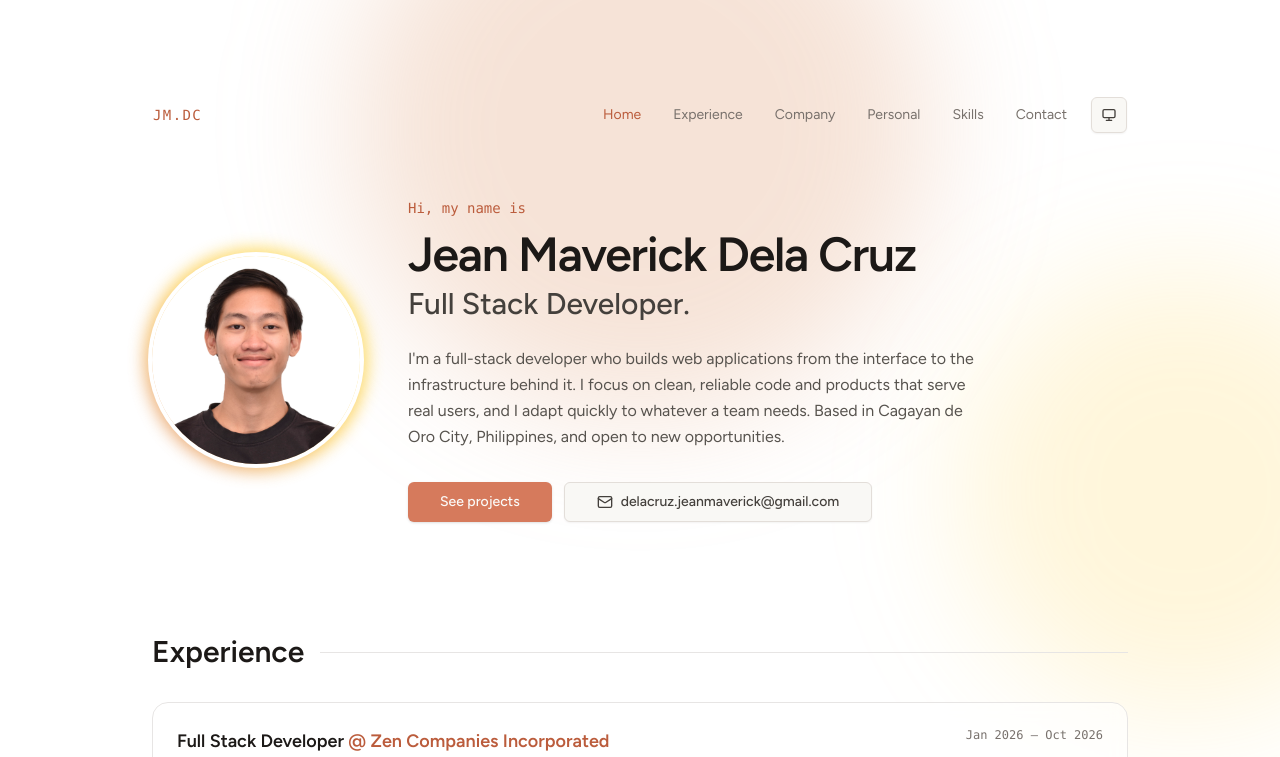
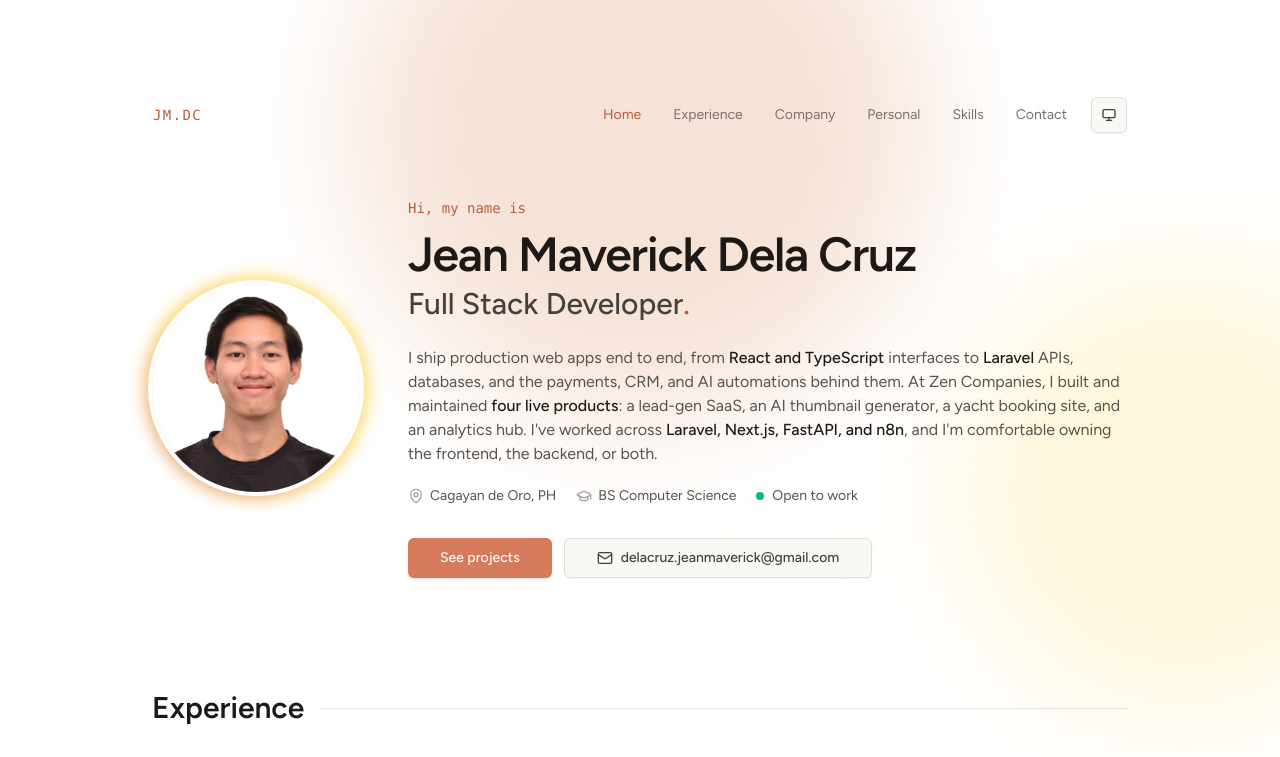
Before and after one commit to mabeyy/devhub, a Laravel app: page / in a window 1280 px wide. Shown: the top 757 px of the page. Run offline with Laravel 12, Linux system fonts and the light colour scheme; style sheets or scripts are compiled from the project's sources; some libraries are stand-ins or nearby versions.

Commit message:
feat(portfolio): rewrite hero intro and add availability details

```diff
--- a/resources/js/components/portfolio/sections/hero-section.tsx
+++ b/resources/js/components/portfolio/sections/hero-section.tsx
@@ -1,6 +1,15 @@
 import { HeroPhoto } from '@/components/portfolio/parts';
 import { Button } from '@/components/ui/button';
-import { Mail } from 'lucide-react';
+import { GraduationCap, Mail, MapPin } from 'lucide-react';
+import type { ReactNode } from 'react';
+
+function Highlight({ children }: { children: ReactNode }) {
+    return (
+        <span className="font-medium text-stone-900 dark:text-stone-100">
+            {children}
+        </span>
+    );
+}
 
 export function HeroSection() {
     return (
@@ -17,23 +26,56 @@ export function HeroSection() {
                     Jean Maverick Dela Cruz
                 </h1>
                 <h2 className="mt-2 text-2xl font-medium text-stone-700 dark:text-stone-300 sm:text-3xl">
-                    Full Stack Developer.
+                    Full Stack Developer
+                    <span className="text-brand-600 dark:text-brand-400">
+                        .
+                    </span>
                 </h2>
-                <p className="mt-6 max-w-xl text-base leading-relaxed text-stone-600 dark:text-stone-400">
-                    I'm a full-stack developer who builds web applications from
-                    the interface to the infrastructure behind it. I focus on
-                    clean, reliable code and products that serve real users, and
-                    I adapt quickly to whatever a team needs. Based in Cagayan
-                    de Oro City, Philippines, and open to new opportunities.
+                <p className="mt-6 text-[15px] leading-relaxed text-stone-600 dark:text-stone-400 sm:text-base">
+                    I ship production web apps end to end, from{' '}
+                    <Highlight>React and TypeScript</Highlight> interfaces to{' '}
+                    <Highlight>Laravel</Highlight> APIs, databases, and the
+                    payments, CRM, and AI automations behind them. At Zen
+                    Companies, I built and maintained{' '}
+                    <Highlight>four live products</Highlight>: a lead-gen SaaS,
+                    an AI thumbnail generator, a yacht booking site, and an
+                    analytics hub. I've worked across{' '}
+                    <Highlight>Laravel, Next.js, FastAPI, and n8n</Highlight>,
+                    and I'm comfortable owning the frontend, the backend, or
+                    both.
                 </p>
-                <div className="mt-8 flex flex-wrap gap-3">
-                    <Button asChild size="lg">
+                <ul className="mt-5 flex flex-wrap gap-x-5 gap-y-2 text-sm text-stone-600 dark:text-stone-400">
+                    <li className="flex items-center gap-1.5">
+                        <MapPin className="h-4 w-4 shrink-0 text-stone-400 dark:text-stone-500" />
+                        Cagayan de Oro, PH
+                    </li>
+                    <li className="flex items-center gap-1.5">
+                        <GraduationCap className="h-4 w-4 shrink-0 text-stone-400 dark:text-stone-500" />
+                        BS Computer Science
+                    </li>
+                    <li className="flex items-center gap-2">
+                        <span className="relative flex h-2 w-2">
+                            <span className="absolute inline-flex h-full w-full animate-ping rounded-full bg-emerald-400 opacity-75 motion-reduce:hidden" />
+                            <span className="relative inline-flex h-2 w-2 rounded-full bg-emerald-500" />
+                        </span>
+                        Open to work
+                    </li>
+                </ul>
+                <div className="mt-8 flex flex-col gap-3 sm:flex-row sm:flex-wrap">
+                    <Button asChild size="lg" className="w-full sm:w-auto">
                         <a href="#projects">See projects</a>
                     </Button>
-                    <Button asChild size="lg" variant="outline">
+                    <Button
+                        asChild
+                        size="lg"
+                        variant="outline"
+                        className="w-full sm:w-auto"
+                    >
                         <a href="mailto:delacruz.jeanmaverick@gmail.com">
-                            <Mail className="h-4 w-4" />
-                            delacruz.jeanmaverick@gmail.com
+                            <Mail className="h-4 w-4 shrink-0" />
+                            <span className="truncate">
+                                delacruz.jeanmaverick@gmail.com
+                            </span>
                         </a>
                     </Button>
                 </div>
```
